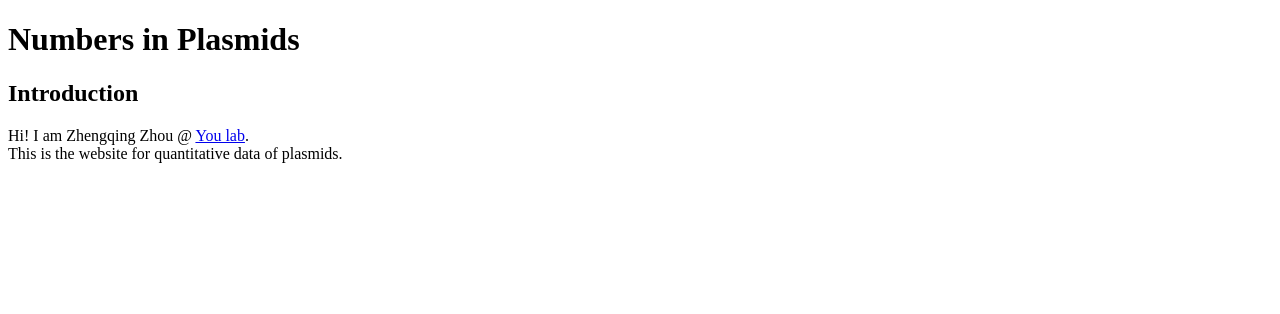
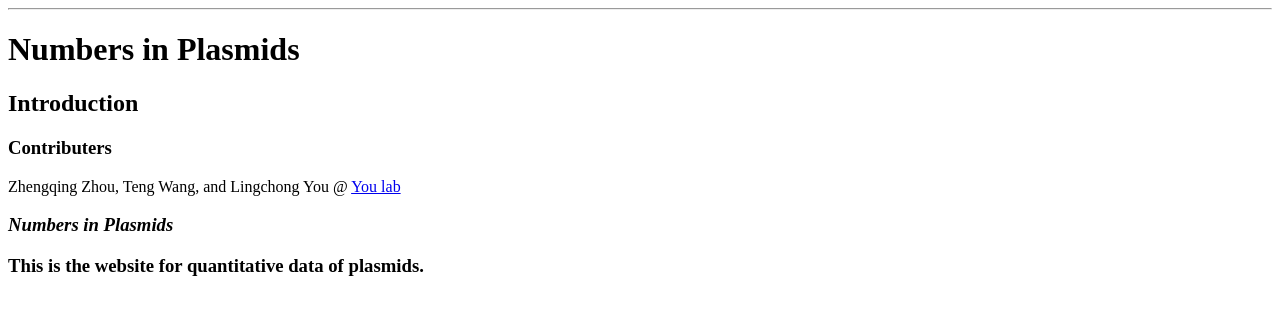
Before and after one commit to John-king-zhou/Numbers-in-Plasmids, a plain HTML site: page index.html in a window 1280 px wide. Drawn offline with Linux system fonts and the light colour scheme.

Commit message:
Update index.html

```diff
--- a/index.html
+++ b/index.html
@@ -5,12 +5,14 @@
 <title>Numbers in Plasmids</title>
 
 </head>
-
+<hr />
 <body>
 <h1>Numbers in Plasmids</h1>
   <h2>Introduction</h2>
-  <p>Hi! I am Zhengqing Zhou @  <a href="https://www.youlab.bio/">You lab</a>.
-  <br> This is the website for quantitative data of plasmids.
+  <h3>Contributers</h3>
+  <p>Zhengqing Zhou, Teng Wang, and Lingchong You @  <a href="https://www.youlab.bio/">You lab</a> </p>
+  <h3><em>Numbers in Plasmids</em><h3>
+  <p>This is the website for quantitative data of plasmids.
   </p>
 </body>
 </html>
```
